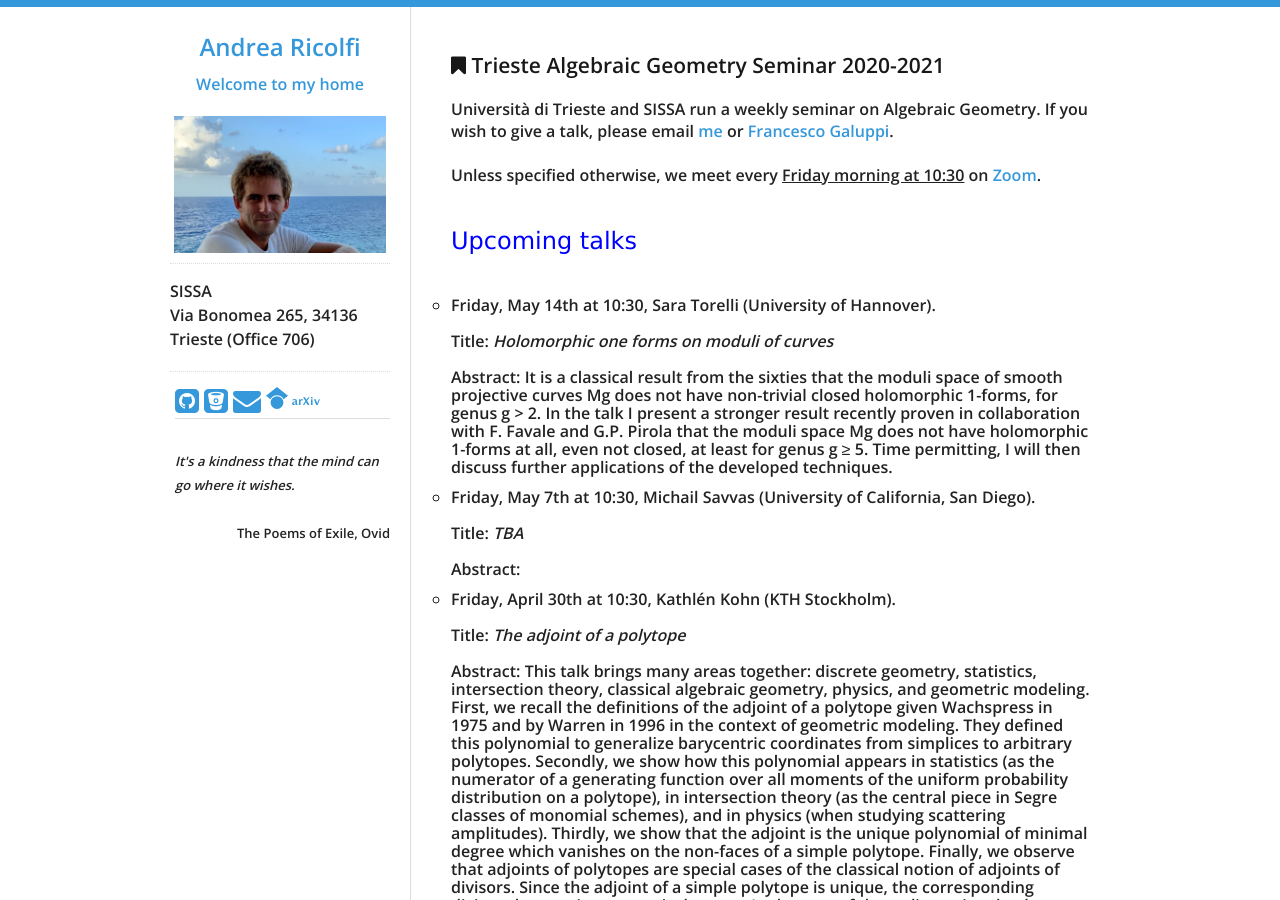
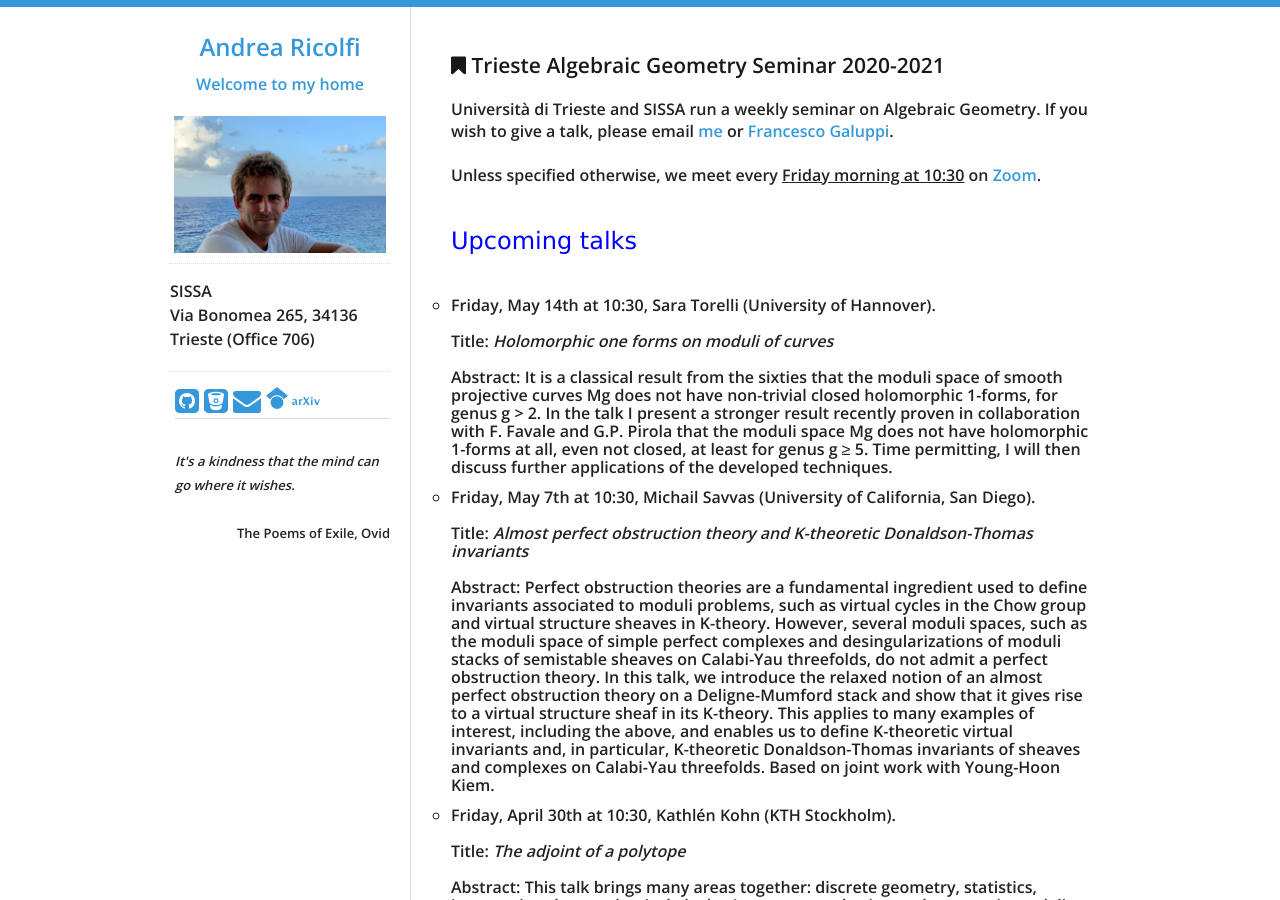
Before and after one commit to atricolfi/atricolfi.github.io, a Jekyll site: the page built from MATHEMATICS/AGseminar.html, in a window 1280 px wide and 900 px high. Built offline with Jekyll 4.4.1, drawn with Linux system fonts in a browser that asks for light colours.

Commit message:
Update AGseminar.html

```diff
--- a/MATHEMATICS/AGseminar.html
+++ b/MATHEMATICS/AGseminar.html
@@ -42,10 +42,17 @@ Abstract: It is a classical result from the sixties that the moduli space of smo
  <li> Friday, May 7th at 10:30, Michail Savvas (University of California, San Diego).
 <br>
   <br>
-Title: <em>TBA</em>
+Title: <em>Almost perfect obstruction theory and K-theoretic Donaldson-Thomas invariants</em>
   <br>
   <br>
-Abstract:
+Abstract: Perfect obstruction theories are a fundamental ingredient used to define invariants associated to
+   moduli problems, such as virtual cycles in the Chow group and virtual structure sheaves in K-theory.
+   However, several moduli spaces, such as the moduli space of simple perfect complexes and desingularizations
+   of moduli stacks of semistable sheaves on Calabi-Yau threefolds, do not admit a perfect obstruction theory.
+   In this talk, we introduce the relaxed notion of an almost perfect obstruction theory on a Deligne-Mumford
+   stack and show that it gives rise to a virtual structure sheaf in its K-theory. This applies to many examples
+   of interest, including the above, and enables us to define K-theoretic virtual invariants and, in particular,
+   K-theoretic Donaldson-Thomas invariants of sheaves and complexes on Calabi-Yau threefolds. Based on joint work with Young-Hoon Kiem.
 </li>
 
 
```
